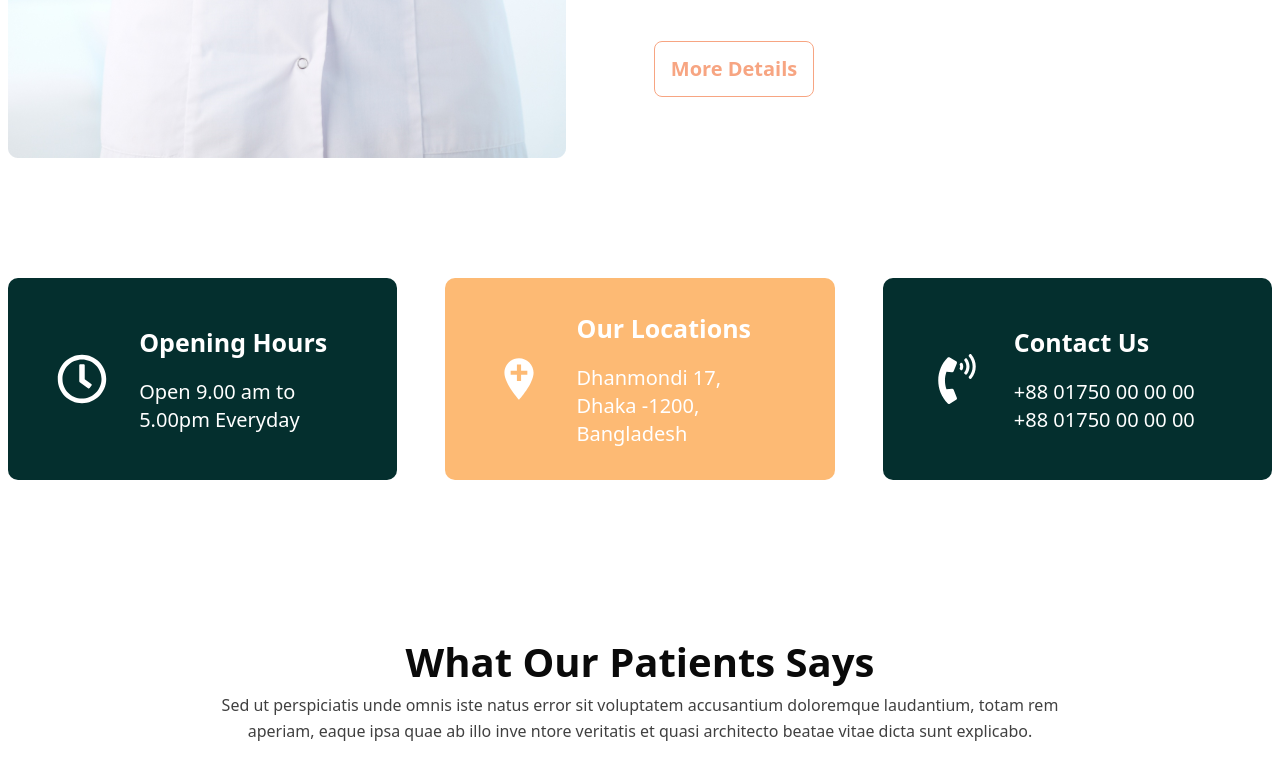
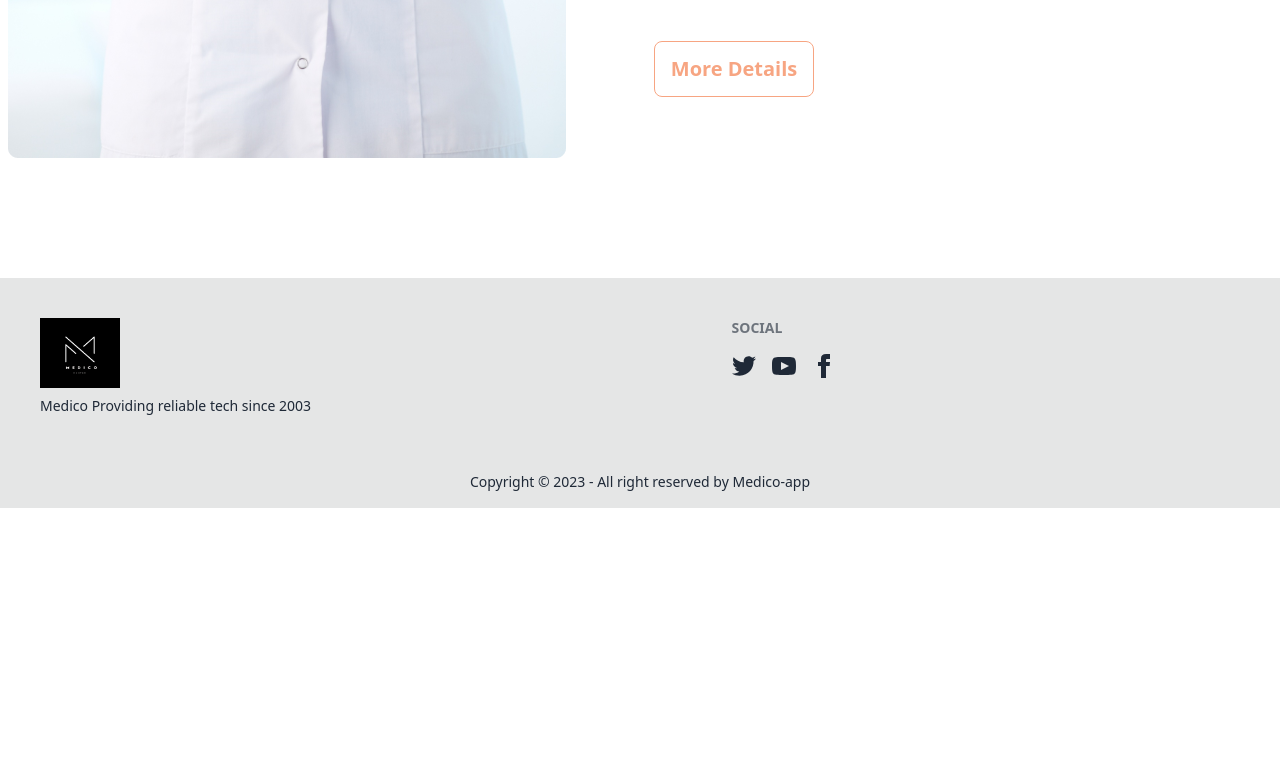
Before and after one commit to shuvo794/Medico-app-client, a React (Vite) app: page / in a window 1280 px wide. Shown: the part 1883-2661 px from the top of the page. After the commit the page ends 2391 px from the top, so only its background shows below. Built offline with nearby package versions, Linux system fonts and the light colour scheme.

Commit message:
fix alogin

```diff
--- a/src/Layout/Main.jsx
+++ b/src/Layout/Main.jsx
@@ -5,7 +5,7 @@ import NavBar from '../Shared/Navbar/NavBar'
 
 function Main() {
   return (
-    <div data-aos="zoom-out-right">
+    <div >
       <NavBar></NavBar>
       <Outlet></Outlet>
       <Footer></Footer>
--- a/src/Pages/Home/Banner/Banner.jsx
+++ b/src/Pages/Home/Banner/Banner.jsx
@@ -8,7 +8,7 @@ import { Link } from 'react-router-dom';
 function Banner() {
   return (
 
-      <div className="relative h-screen z-0 bg-[#34495e]">
+      <div data-aos="zoom-out-right" className="relative h-screen z-0 bg-[#34495e] w-full">
 
             <div className='text-[#F3F3F3] container mx-auto flex flex-col items-center md:flex-row '>
                 <div className='my-20 md:mt-32 md:w-1/2 flex flex-col items-center text-center '>
--- a/src/Pages/Home/Home/Home.jsx
+++ b/src/Pages/Home/Home/Home.jsx
@@ -8,15 +8,13 @@ import ContuctUs from '../ContuctUs/ContuctUs'
 
 function Home() {
   return (
-      <div data-aos="fade-right"
-     data-aos-offset="300"
-     data-aos-easing="ease-in-sine"  className="w-full ">
+      <div  className="w-full max-w-screen-xl mx-auto">
      <Banner></Banner>
      <OurService></OurService>
-      <Contuct></Contuct>
+      {/* <Contuct></Contuct>
       <Reviews></Reviews>
       <Doctors></Doctors>
-      <ContuctUs></ContuctUs>
+      <ContuctUs></ContuctUs> */}
 
     </div>
   )
--- a/src/Pages/Home/LogIn/LogIn.jsx
+++ b/src/Pages/Home/LogIn/LogIn.jsx
@@ -25,7 +25,7 @@ function LogIn() {
         <div className="form-control mt-6">
           <button className="btn btn-primary">Login</button>
             </div>
-            <p>Have a Acount?<Link to="/signUp">Please create Acount</Link></p>
+            <p>Are you new user?<Link to="/signUp">Please create Acount</Link></p>
           </form>
     </div>
     <div className="card w-1/2 ">
--- a/src/Pages/Home/OurService/OurService.jsx
+++ b/src/Pages/Home/OurService/OurService.jsx
@@ -4,10 +4,10 @@ import Tab from '../Tab/Tab';
 function OurService() {
   return (
      <div data-aos="zoom-out-right"  className='container mx-auto my-28 p-2 flex flex-col md:flex-row justify-center items-center'>
-            <div  className='md:w-1/2 w-full '>
+            <div  className=' w-full '>
                 <img src={doc} alt="" />
             </div>
-            <div className='md:w-1/2 w-full ml-2'>
+            <div className=' w-full ml-2'>
                 <div className=''>
                     <h1 className='text-4xl  md:text-5xl font-sans font-bold mb-8'>Our Services</h1>
                     <p>Sed ut perspiciatis unde omnis iste natus error sit voluptatem accusantium doloremque laudantium, totam rem aperiam, eaque ipsa quae ab illo inve ntore veritatis et quasi architecto beatae vitae dicta sunt explicabo.</p>
```
